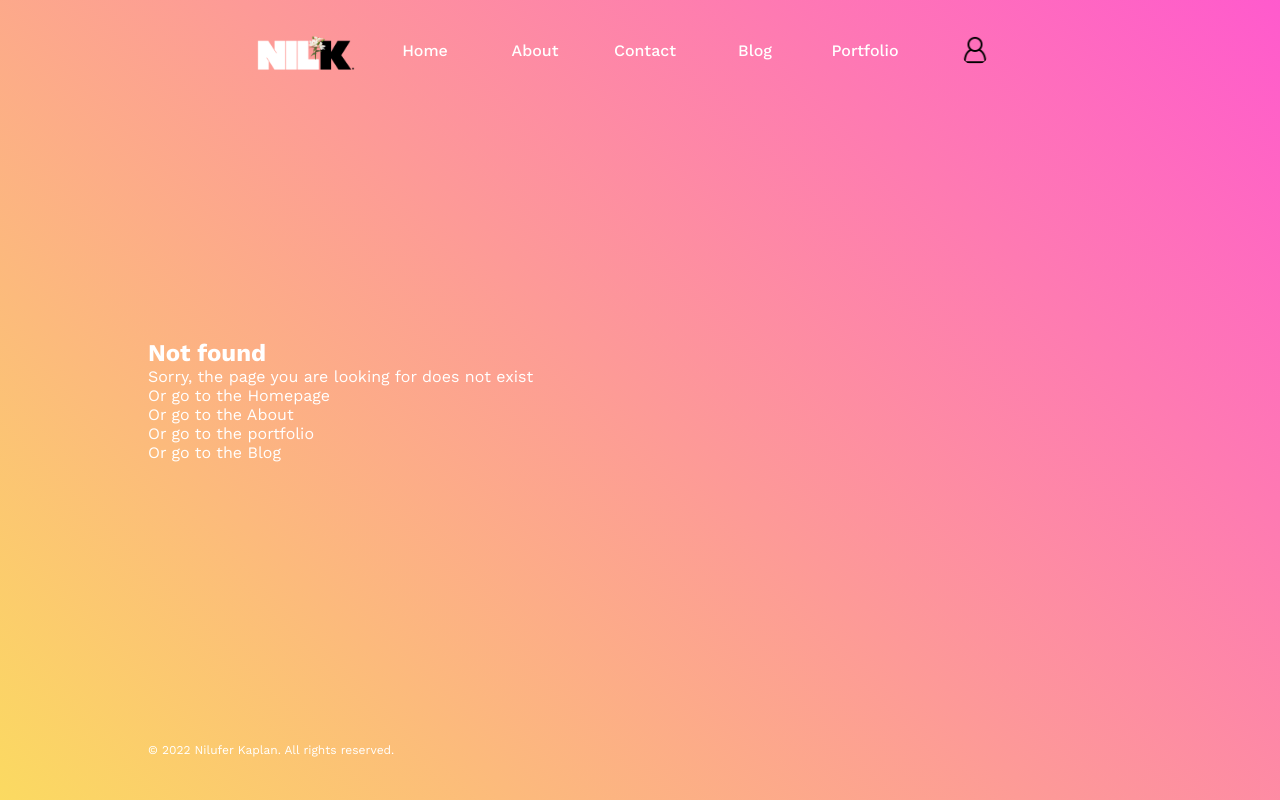
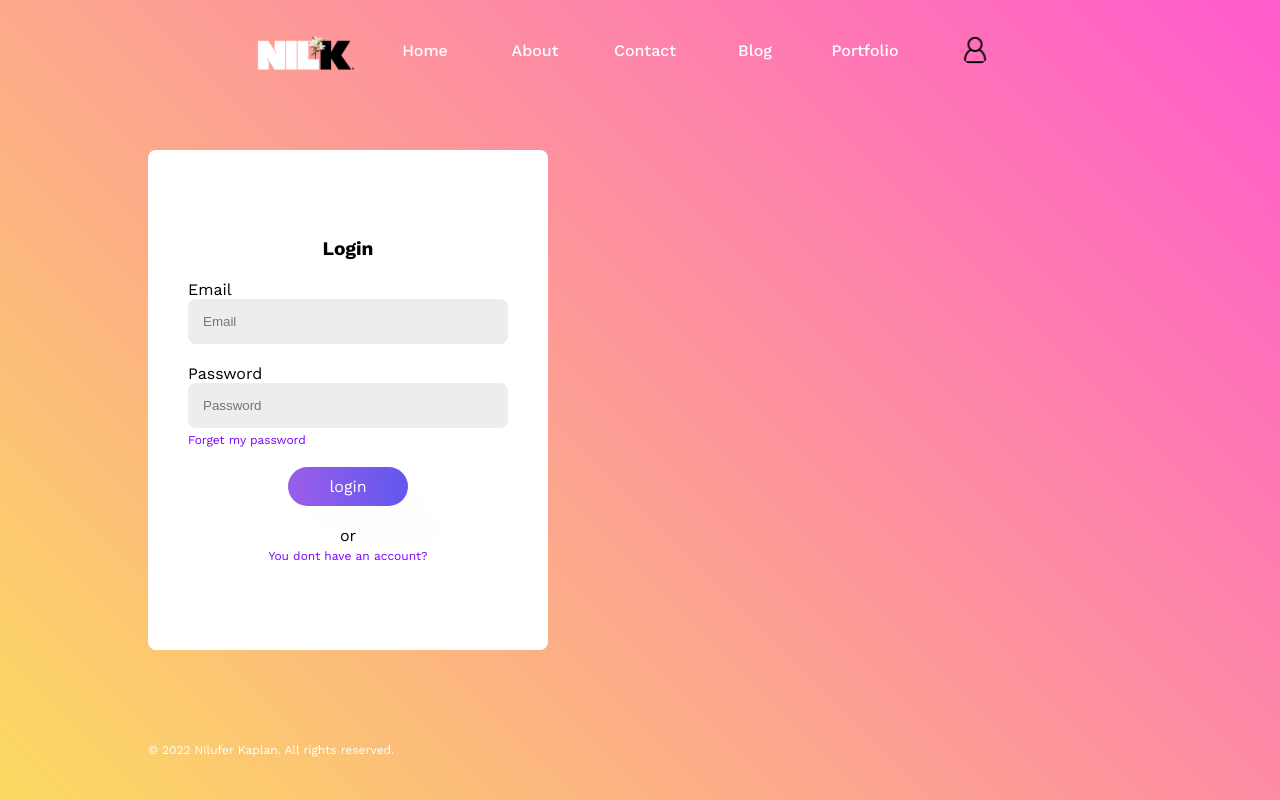
Before and after one commit to nilpeep/niluferkaplan.com, a Next.js app: page /register in a window 1280 px wide. Before the commit this address had no page. Built offline with nearby package versions, Linux system fonts and the light colour scheme.

Commit message:
register card

```diff
--- /dev/null
+++ b/src/app/(auth)/register/page.jsx
@@ -0,0 +1,13 @@
+import RegisterCard from '@/components/authCards/registerCard'
+import React from 'react'
+
+
+const Register = () => {
+  return (
+    <div>
+        <RegisterCard/>
+    </div>
+  )
+}
+
+export default Register
--- /dev/null
+++ b/src/components/authCards/loginCard.module.css
@@ -0,0 +1,45 @@
+.input{
+    border: none;
+    display: block;
+    background-color: rgb(237, 237, 237);
+    width: 100%;
+    padding: 15px;
+    border-radius: 8px;
+}
+
+.header{
+    font-weight: 700;
+    font-size: larger;
+}
+
+.inputContainer{
+    width: 80%;
+}
+
+
+.form{
+    display: flex;
+    flex-direction: column;
+    width: 400px;
+    background-color: white;
+    color: black;
+    height: 500px;
+    align-items: center;
+    justify-content: center;
+    gap: 20px;
+    border-radius: 8px;
+}
+
+.actions{
+    text-align: center;
+}
+.link{
+    color: rgb(123, 0, 255);
+    cursor: pointer;
+    font-size: 12px;
+    padding-top: 5px;
+}
+
+.link:hover{
+    text-decoration: underline;
+}
--- /dev/null
+++ b/src/components/authCards/registerCard.jsx
@@ -0,0 +1,29 @@
+
+import styles from './loginCard.module.css'
+import ButtonDark from '@/components/button/buttonDark'
+import ButtonLight from '@/components/button/buttonLight'
+import Link from 'next/link'
+
+const RegisterCard = () => {
+  return (
+    <form className={styles.form}>
+      <p className={styles.header}>Login</p>
+      <div className={styles.inputContainer}>
+        <label htmlFor="email">Email</label>
+        <input className={styles.input} id="email" name="email" type="email" placeholder="Email" />
+      </div>
+      <div className={styles.inputContainer}>
+        <label htmlFor="password">Password</label>
+        <input className={styles.input} id="password" name="password" type="password" placeholder='Password' />
+      <p className={styles.link}>Forget my password</p>
+      </div>
+      <ButtonDark text={'login'}/>
+      <div className={styles.actions}>
+      <p>or</p>
+      <Link className={styles.link} href='/register'>You dont have an account?</Link>
+      </div>
+    </form>
+  )
+}
+
+export default RegisterCard
```
Also changed, not shown: src/app/(auth)/login/page.jsx (+4 -21 lines), src/components/authCards/loginCard.jsx (added, +28 -0 lines).
